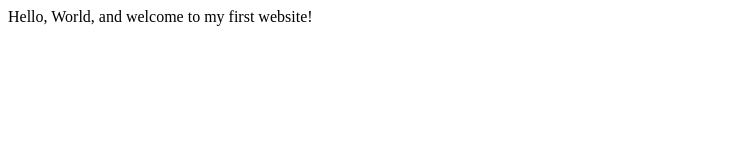
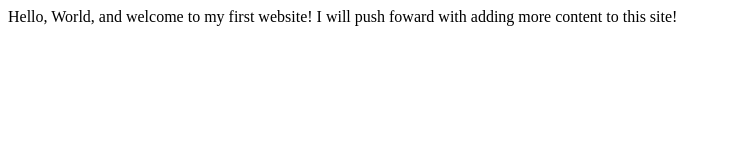
Before and after one commit to patriotnate117/patriotnate117.github.io, a plain HTML site: page index.html in a window 1280 px wide. Shown: the whole page, without its empty margins (0-731 px from the left). Drawn offline with Linux system fonts and the light colour scheme.

Commit message:
Update index.html
Added a new title and another line to paragraph.

```diff
--- a/index.html
+++ b/index.html
@@ -3,9 +3,13 @@
     <head>
         <meta charset="utf-8">
         <meta name="viewport" content="width=device-width, initial-scale=1.0">
+        <meta name="author" content="Nathan Holmes">
+        <title>Homelander | CEO</title>
         <title>My First Website</title>
     </head>
     <body>
        Hello, World, and welcome to my first website!
+
+       I will push foward with adding more content to this site!
     </body>
 </html>
```
